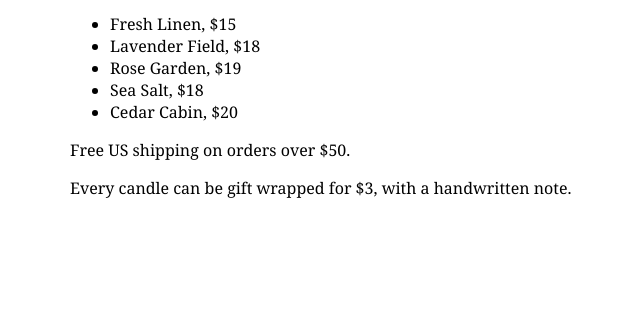
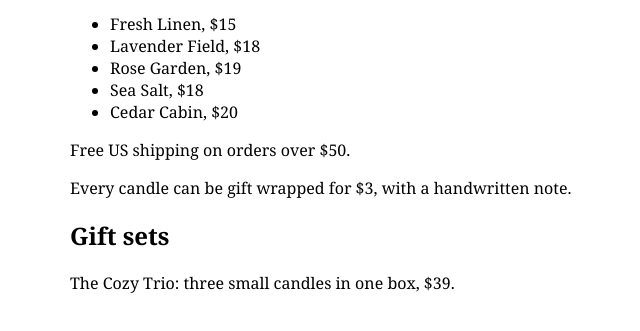
Before and after one commit to maya-brightwick/gift-guide, a plain HTML site: page index.html in a window 1280 px wide. Shown: the part 129-460 px from the top of the page, without its empty margins (270-910 px from the left). Drawn offline with Linux system fonts and the light colour scheme.

Commit message:
Add the gift sets section

```diff
--- a/index.html
+++ b/index.html
@@ -17,5 +17,7 @@
   </ul>
   <p>Free US shipping on orders over $50.</p>
   <p>Every candle can be gift wrapped for $3, with a handwritten note.</p>
+  <h2>Gift sets</h2>
+  <p>The Cozy Trio: three small candles in one box, $39.</p>
 </body>
 </html>
```
